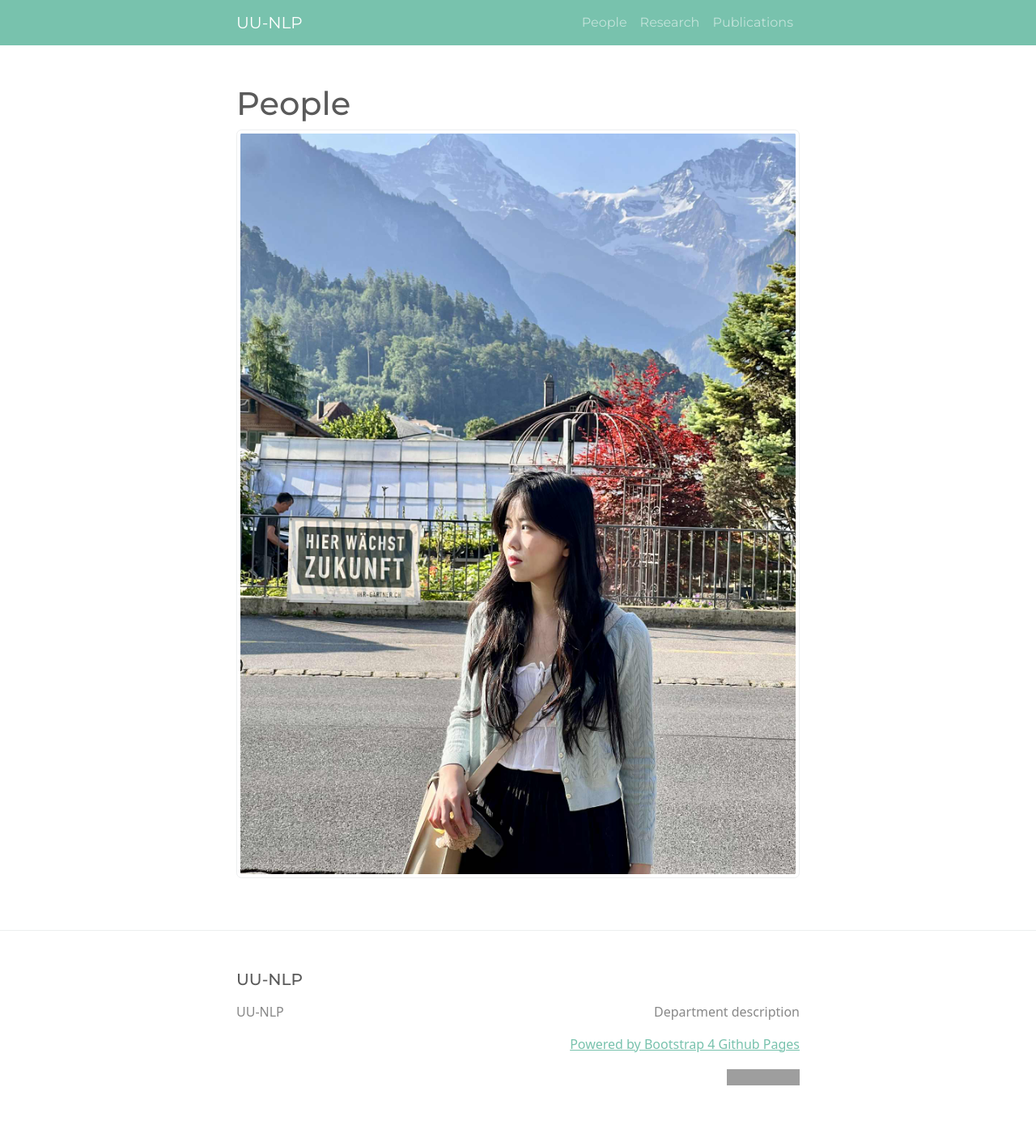
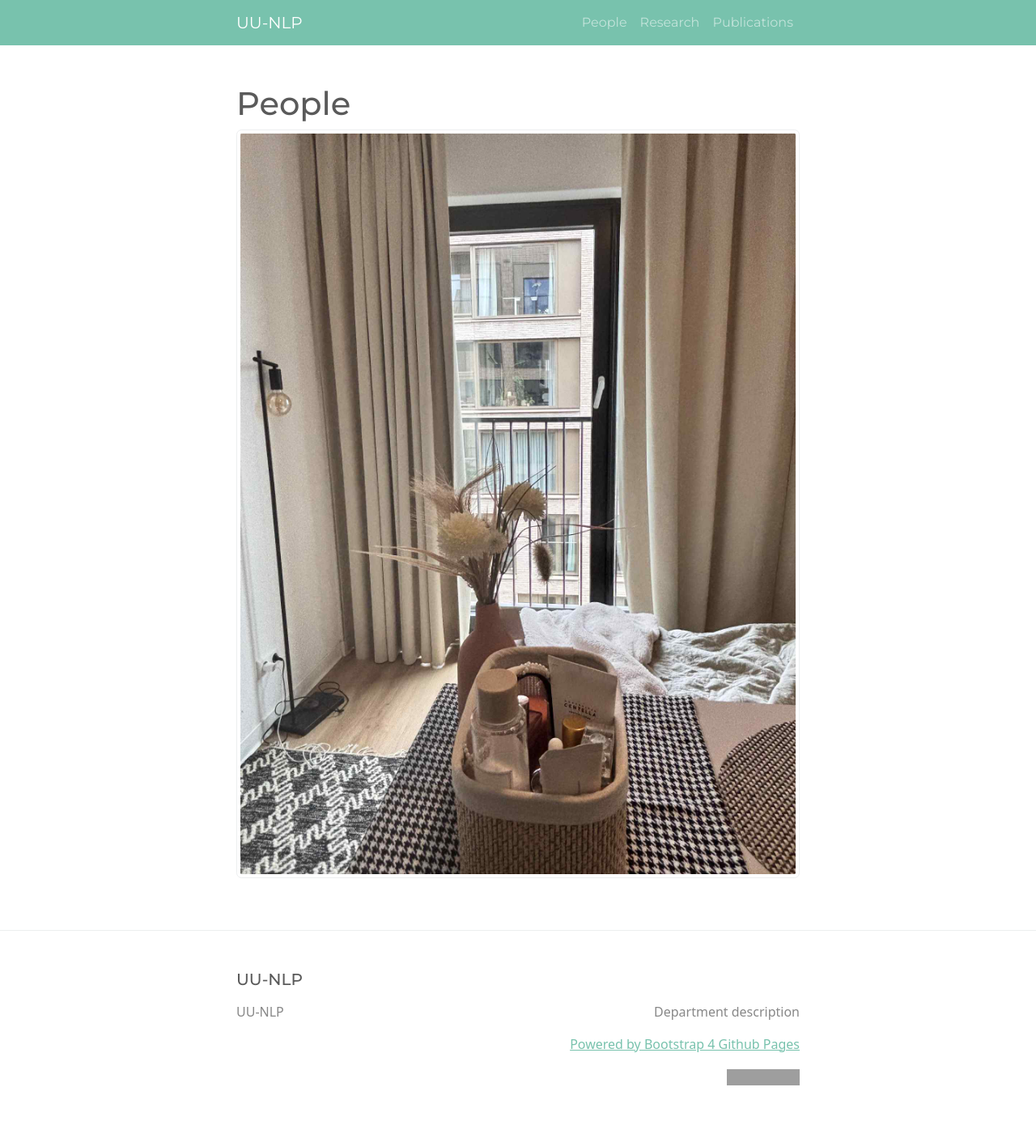
Before and after one commit to thaoanhdang/uu-nlp.github.io, a Jekyll site: the page built from people.md, in a window 1280 px wide. Shown: the whole page at 81% size. Built offline with Jekyll 4.4.1, drawn with Linux system fonts in a browser that asks for light colours; grey boxes are pictures that could not be loaded.

Commit message:
Update people.md

```diff
--- a/people.md
+++ b/people.md
@@ -5,4 +5,4 @@ permalink: /people/
 ---
 
 
-<img src="/assets/images/anhdang.jpg" class="img-thumbnail" alt="anh">
+<img src="/assets/images/nha.jpg" class="img-thumbnail" alt="anh">
```
